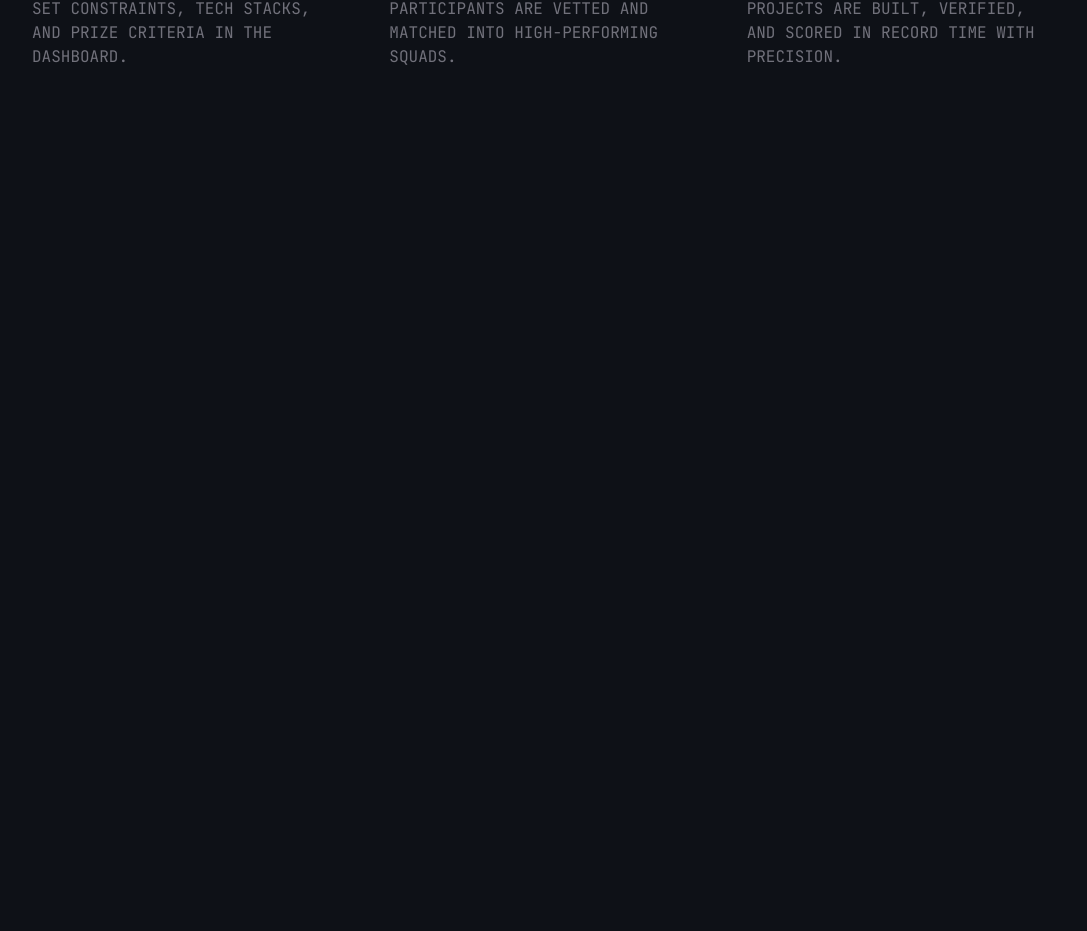
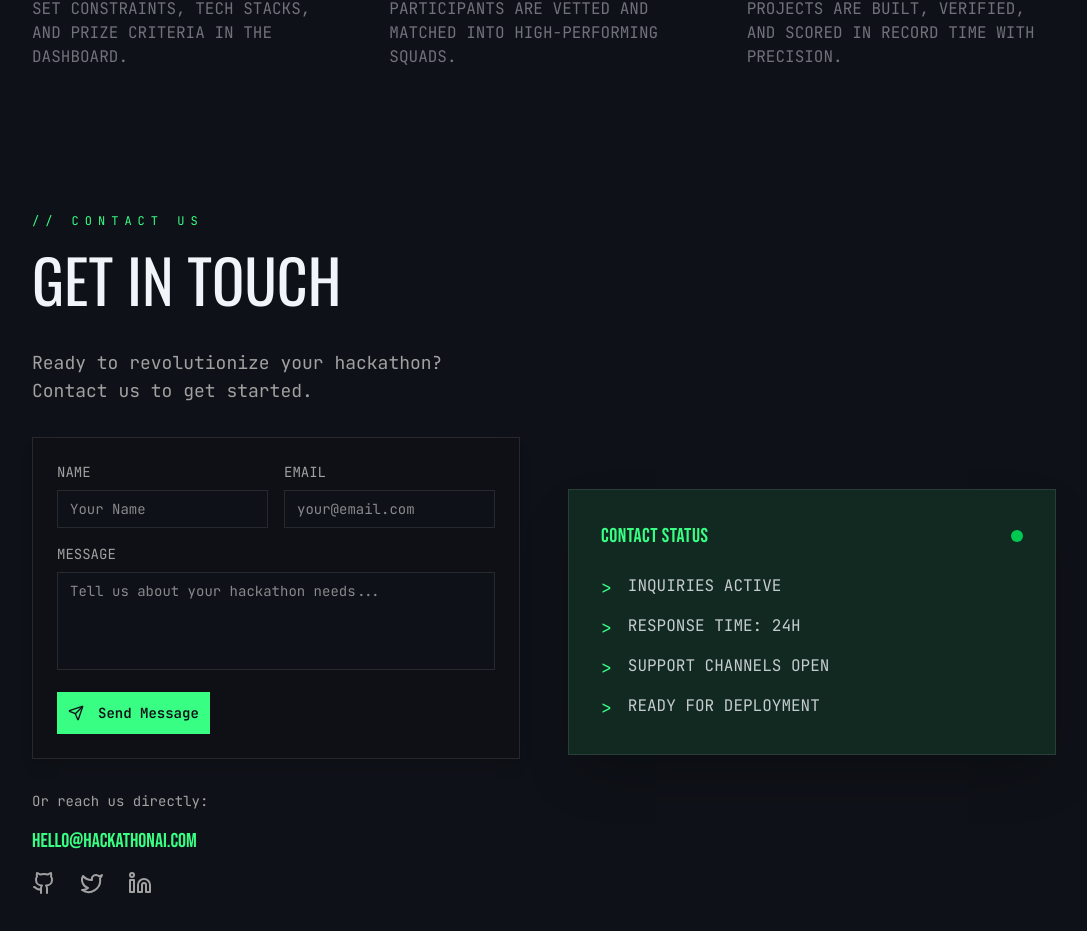
Before and after one commit to Jerome-Mondol/hackathon-management, a Next.js app: page / in a window 1280 px wide. Shown: the part 2254-3185 px from the top of the page, without its empty margins (96-1183 px from the left). Before the commit the page ends 2395 px from the top, so only its background shows below. Built offline with nearby package versions, Linux system fonts and the light colour scheme.

Commit message:
feat(ui): added contact section

```diff
--- a/app/page.tsx
+++ b/app/page.tsx
@@ -2,6 +2,7 @@ import Hero from "@/sections/hero/Hero"
 import StatsStrip from "@/sections/stats/StatsStrip"
 import CapabilitiesSection from "../sections/capabilities/CapabilitiesSection"
 import WorkflowSection from "../sections/workflow/WorkflowSection"
+import ContactSection from "../sections/contact/ContactSection"
 import { homeStats } from "../sections/stats/stats.data"
 
 const Home = () => {
@@ -11,6 +12,7 @@ const Home = () => {
       <StatsStrip items={homeStats}  />
       <CapabilitiesSection />
       <WorkflowSection />
+      <ContactSection />
     </div>
   )
 }
--- /dev/null
+++ b/sections/contact/ContactSection.tsx
@@ -0,0 +1,137 @@
+import { contactData } from "./contact.data";
+import { Github, Twitter, Linkedin, Send } from "lucide-react";
+import { Button } from "@/components/ui/button";
+
+interface ContactSectionProps {
+  className?: string;
+}
+
+const iconMap = {
+  github: Github,
+  twitter: Twitter,
+  linkedin: Linkedin,
+};
+
+const ContactSection = ({ className = "" }: ContactSectionProps) => {
+  return (
+    <section className={`w-full  ${className}`.trim()}>
+      <div className="py-10 sm:py-14 lg:py-18">
+        <p className="font-jetbrains text-xs uppercase tracking-[0.5em] text-primary">
+          {"// CONTACT US"}
+        </p>
+
+        <h2 className="mt-5 font-oswald text-4xl uppercase leading-none text-foreground sm:text-6xl">
+          {contactData.title}
+        </h2>
+
+        <div className="mt-10 grid grid-cols-1 gap-10 lg:grid-cols-2 lg:gap-12">
+          <div>
+            <p className="font-jetbrains text-lg text-muted-foreground">
+              {contactData.description}
+            </p>
+
+            <div className="mt-8 bg-background/50 border border-border p-6  shadow-lg">
+              <form className="space-y-4">
+                <div className="grid grid-cols-1 gap-4 sm:grid-cols-2">
+                  <div>
+                    <label className="block font-jetbrains text-sm uppercase text-muted-foreground mb-2">
+                      Name
+                    </label>
+                    <input
+                      type="text"
+                      className="w-full bg-background border border-border  px-3 py-2 font-jetbrains text-sm focus:outline-none focus:border-primary"
+                      placeholder="Your Name"
+                    />
+                  </div>
+                  <div>
+                    <label className="block font-jetbrains text-sm uppercase text-muted-foreground mb-2">
+                      Email
+                    </label>
+                    <input
+                      type="email"
+                      className="w-full bg-background border border-border  px-3 py-2 font-jetbrains text-sm focus:outline-none focus:border-primary"
+                      placeholder="your@email.com"
+                    />
+                  </div>
+                </div>
+                <div>
+                  <label className="block font-jetbrains text-sm uppercase text-muted-foreground mb-2">
+                    Message
+                  </label>
+                  <textarea
+                    rows={4}
+                    className="w-full bg-background border border-border  px-3 py-2 font-jetbrains text-sm focus:outline-none focus:border-primary resize-none"
+                    placeholder="Tell us about your hackathon needs..."
+                  />
+                </div>
+                <Button type="submit" className="w-full sm:w-auto">
+                  <Send className="w-4 h-4 mr-2" />
+                  Send Message
+                </Button>
+              </form>
+            </div>
+
+            <div className="mt-8">
+              <p className="font-jetbrains text-sm text-muted-foreground mb-4">
+                Or reach us directly:
+              </p>
+              <a
+                href={`mailto:${contactData.email}`}
+                className="inline-block font-bebas text-xl text-primary hover:text-primary/80 transition-colors"
+              >
+                {contactData.email}
+              </a>
+              <div className="mt-4 flex justify-center gap-6 lg:justify-start">
+                {contactData.socialLinks.map((link) => {
+                  const Icon = iconMap[link.icon as keyof typeof iconMap];
+                  return (
+                    <a
+                      key={link.platform}
+                      href={link.url}
+                      target="_blank"
+                      rel="noopener noreferrer"
+                      className="text-muted-foreground hover:text-primary transition-colors"
+                    >
+                      <Icon size={24} />
+                    </a>
+                  );
+                })}
+              </div>
+            </div>
+          </div>
+
+          <div className="hidden lg:flex items-center justify-center lg:justify-end">
+            <div className="bg-primary/10 border border-border p-8  shadow-2xl w-full">
+              <div className="flex items-center justify-between pb-6">
+                <span className="font-bebas text-xl tracking-wide text-primary">
+                  CONTACT STATUS
+                </span>
+                <div className="w-3 h-3 bg-green-500 rounded-full animate-pulse"></div>
+              </div>
+              <div className="space-y-3 font-jetbrains text-base text-foreground/80">
+                <div className="flex gap-x-4">
+                  <span className="text-primary text-lg">{`>`}</span>
+                  <span>INQUIRIES ACTIVE</span>
+                </div>
+                <div className="flex gap-x-4">
+                  <span className="text-primary text-lg">{`>`}</span>
+                  <span>RESPONSE TIME: 24H</span>
+                </div>
+                <div className="flex gap-x-4">
+                  <span className="text-primary text-lg">{`>`}</span>
+                  <span>SUPPORT CHANNELS OPEN</span>
+                </div>
+                <div className="flex gap-x-4">
+                  <span className="text-primary text-lg">{`>`}</span>
+                  <span>READY FOR DEPLOYMENT</span>
+                </div>
+              </div>
+            </div>
+          </div>
+        </div>
+      </div>
+    </section>
+  );
+};
+
+export default ContactSection;
--- /dev/null
+++ b/sections/contact/contact.data.ts
@@ -0,0 +1,33 @@
+export interface ContactData {
+  title: string;
+  description: string;
+  email: string;
+  socialLinks: {
+    platform: string;
+    url: string;
+    icon: string;
+  }[];
+}
+
+export const contactData: ContactData = {
+  title: "GET IN TOUCH",
+  description: "Ready to revolutionize your hackathon? Contact us to get started.",
+  email: "hello@hackathonai.com",
+  socialLinks: [
+    {
+      platform: "GitHub",
+      url: "https://github.com/hackathon-ai",
+      icon: "github",
+    },
+    {
+      platform: "Twitter",
+      url: "https://twitter.com/hackathonai",
+      icon: "twitter",
+    },
+    {
+      platform: "LinkedIn",
+      url: "https://linkedin.com/company/hackathon-ai",
+      icon: "linkedin",
+    },
+  ],
+};
```
Also changed, not shown: sections/hero/hero.data.ts (line endings or trailing spaces).
